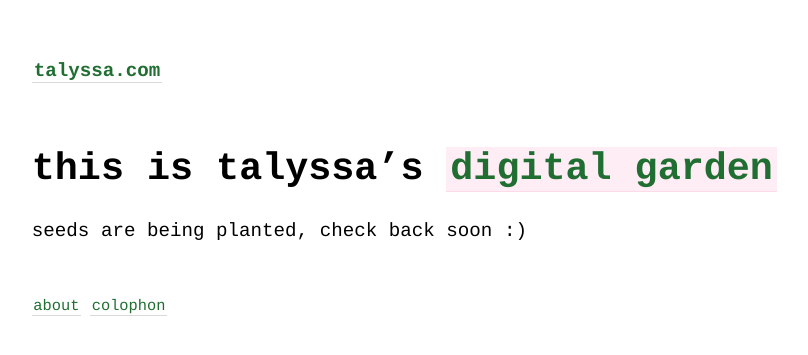
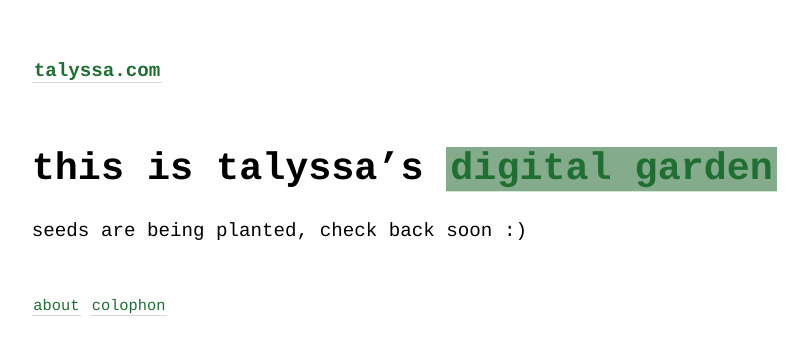
Before and after one commit to geminiworms/talyssagarden.github.io, a Jekyll site: the page built from _pages/index.md, in a window 1280 px wide. Shown: the top 355 px of the page, without its empty margins (45-853 px from the left). Built offline with Jekyll 4.4.1, drawn with Linux system fonts in a browser that asks for light colours.

Commit message:
change pink link prev. to green

```diff
--- a/_includes/link-previews.html
+++ b/_includes/link-previews.html
@@ -1,8 +1,8 @@
 <!-- That file is not particularly elegant. This will need a refactor at some point. -->
 <style>
   content a.internal-link {
-    border-color: #ffdbea;
-    background-color: #ffedf5;
+    border-color: #d3e8d7;
+    background-color: #84ab8c;
   }
 
   #tooltip-wrapper {
```
